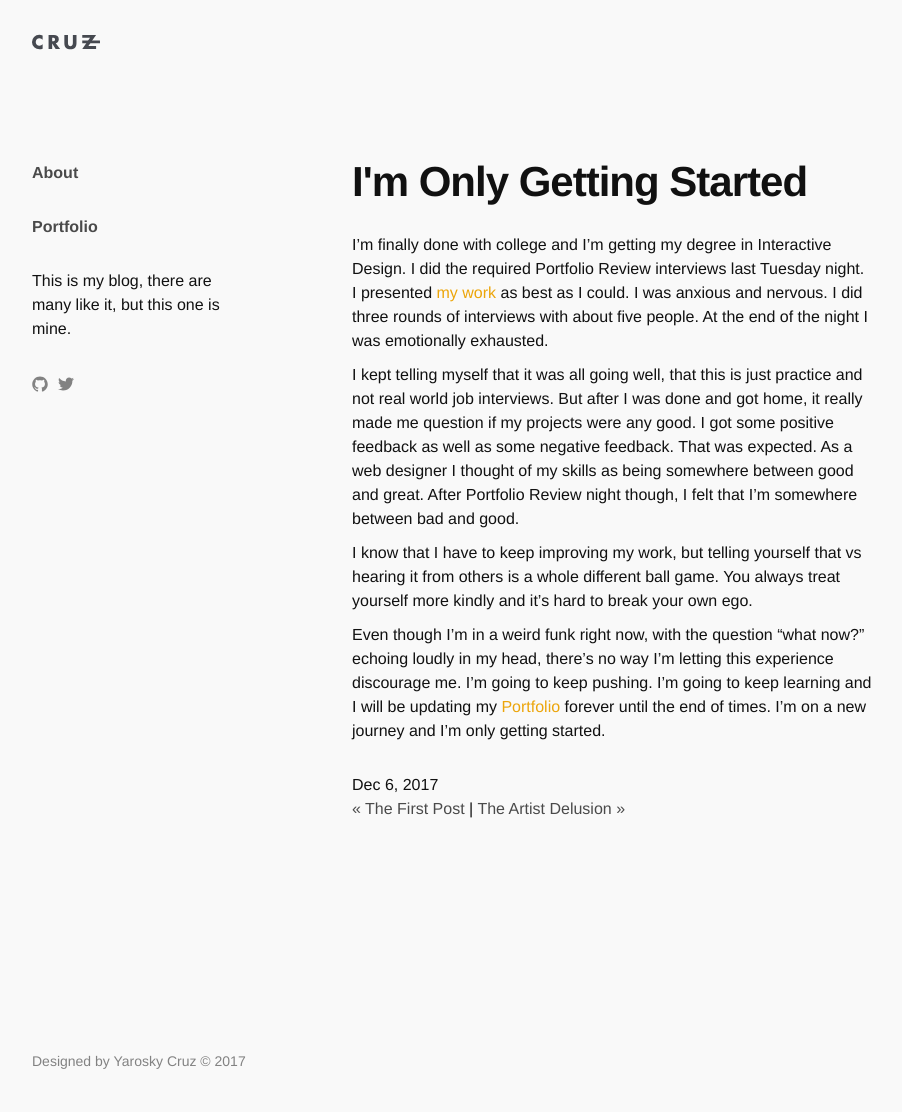
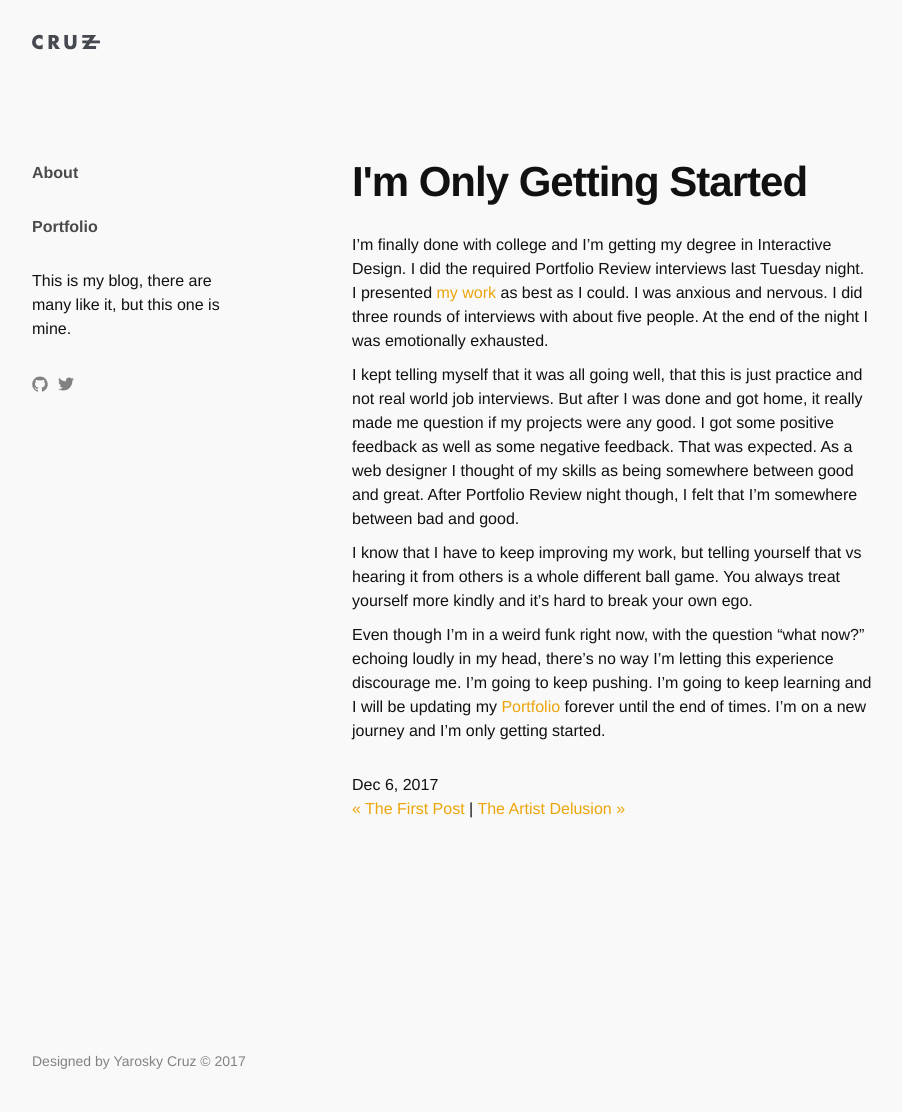
Before and after one commit to yarocruz/yarocruz.github.io, a Jekyll site: the page built from _posts/2017-12-06-im-only-getting-started.md, in a window 1280 px wide. Shown: the whole page, without its empty margins (138-1040 px from the left). Built offline with Jekyll 4.4.1, drawn with Linux system fonts in a browser that asks for light colours; some web fonts are replaced.

Commit message:
add color to pagination links

```diff
--- a/assets/main.css
+++ b/assets/main.css
@@ -333,7 +333,7 @@ footer p {
 /**
  * Posts
  */
-.post-content a {
+.post-content a, .PageNavigation a {
   color: #eca50a; }
 
 .post-header {
```
